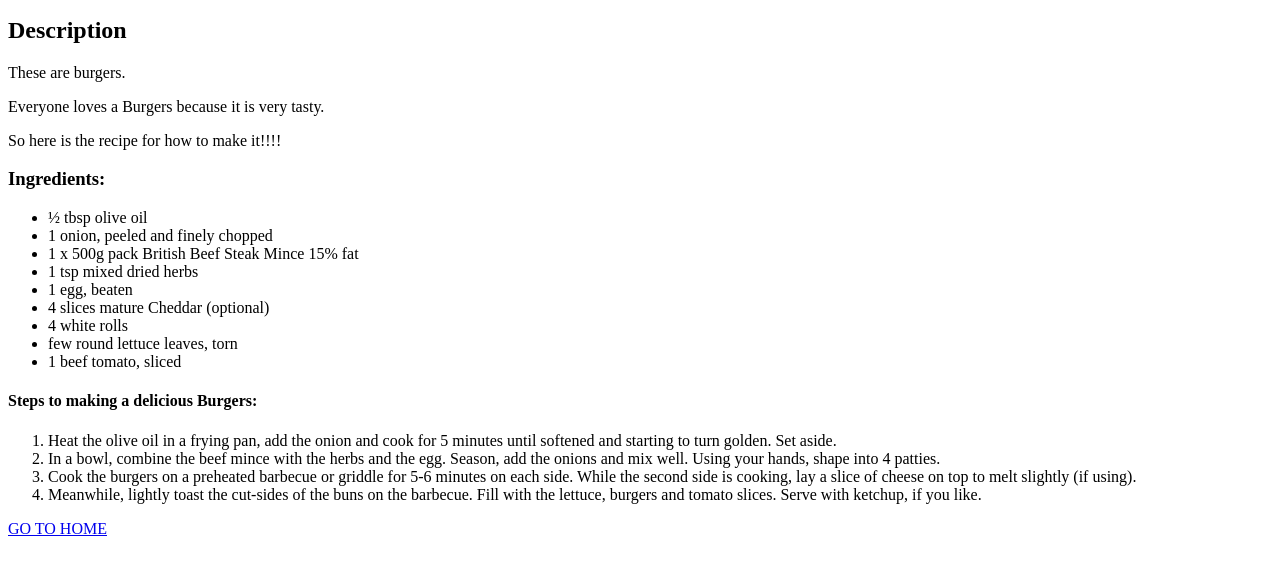
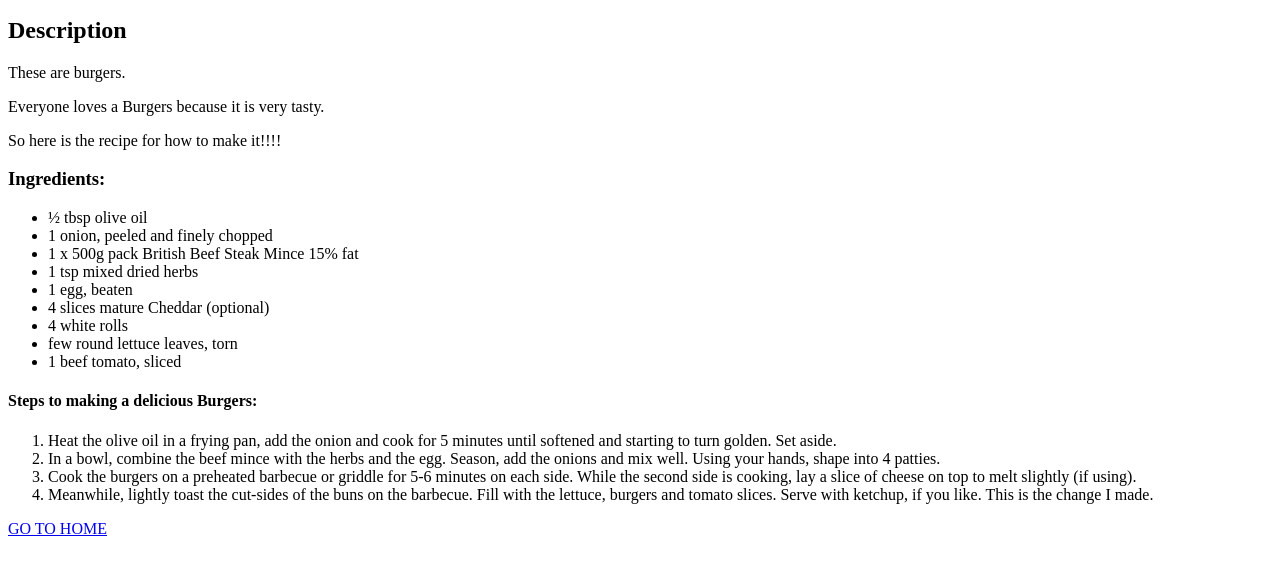
Before and after one commit to shuva98/odin-recipes, a plain HTML site: page recipes/burger.html in a window 1280 px wide. Shown: the part 101-676 px from the top of the page. Drawn offline with Linux system fonts and the light colour scheme.

Commit message:
ADD index.html

```diff
--- a/recipes/burger.html
+++ b/recipes/burger.html
@@ -48,6 +48,7 @@
         Meanwhile, lightly toast the cut-sides of the buns on the barbecue. Fill
         with the lettuce, burgers and tomato slices. Serve with ketchup, if you
         like.
+        This is the change I made.
       </li>
     </ol>
 
```
